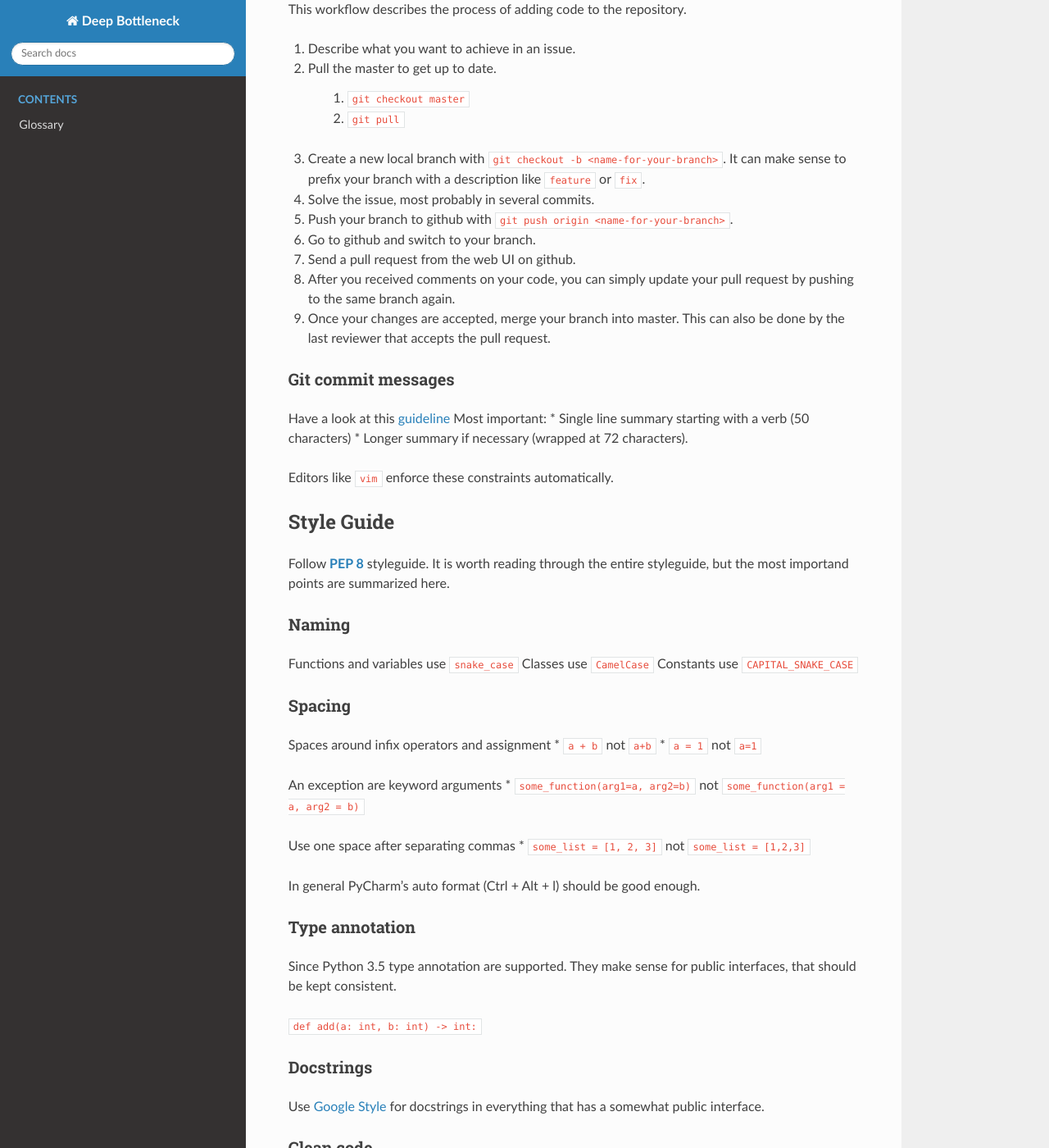
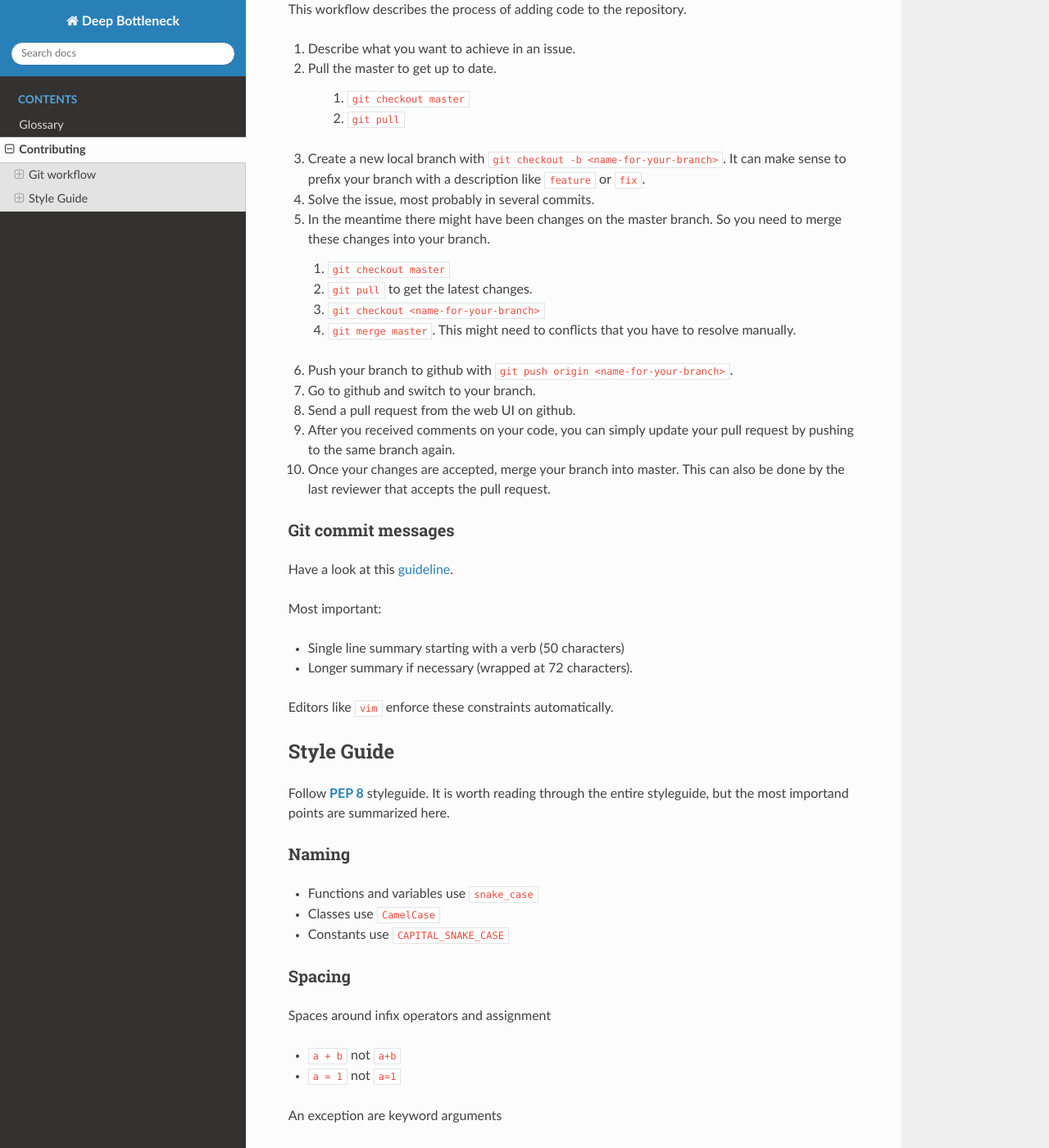
Before and after one commit to neuroinfo-os/deep-bottleneck, a Sphinx documentation site: the page built from docs/contributing.rst, in a window 1280 px wide and 1400 px high, scrolled down 216 px. Shown: the whole window at 82% size. Built offline with Sphinx 7.4.7 and the Read the Docs theme 2.0.0, drawn with Linux system fonts in a browser that asks for light colours; pages that are not in the unit, such as notebooks, are missing from menus; some of the changed text lies outside the part shown.

Commit message:
Update contributing guide

```diff
--- a/docs/contributing.rst
+++ b/docs/contributing.rst
@@ -16,6 +16,15 @@ This workflow describes the process of adding code to the repository.
 #. Create a new local branch with ``git checkout -b <name-for-your-branch>``.
    It can make sense to prefix your branch with a description like ``feature`` or ``fix``.
 #. Solve the issue, most probably in several commits.
+#. In the meantime there might have been changes on the master branch. So you need
+   to merge these changes into your branch.
+
+   #. ``git checkout master``
+   #. ``git pull`` to get the latest changes.
+   #. ``git checkout <name-for-your-branch>``
+   #. ``git merge master``. This might need to conflicts that you have to resolve
+      manually.
+
 #. Push your branch to github with ``git push origin <name-for-your-branch>``.
 #. Go to github and switch to your branch.
 #. Send a pull request from the web UI on github.
@@ -26,8 +35,10 @@ This workflow describes the process of adding code to the repository.
 
 Git commit messages
 -------------------
-Have a look at this `guideline <https://github.com/erlang/otp/wiki/writing-good-commit-messages>`_
+Have a look at this `guideline <https://github.com/erlang/otp/wiki/writing-good-commit-messages>`_.
+
 Most important:
+
 * Single line summary starting with a verb (50 characters)
 * Longer summary if necessary (wrapped at 72 characters).
 
@@ -41,20 +52,23 @@ styleguide, but the most importand points are summarized here.
 
 Naming
 ------
-Functions and variables use ``snake_case``
-Classes use ``CamelCase``
-Constants use ``CAPITAL_SNAKE_CASE``
+* Functions and variables use ``snake_case``
+* Classes use ``CamelCase``
+* Constants use ``CAPITAL_SNAKE_CASE``
 
 Spacing
 -------
 Spaces around infix operators and assignment
+
 * ``a + b`` not ``a+b``
 * ``a = 1`` not ``a=1``
 
 An exception are keyword arguments
+
 * ``some_function(arg1=a, arg2=b)`` not ``some_function(arg1 = a, arg2 = b)``
 
 Use one space after separating commas
+
 * ``some_list = [1, 2, 3]`` not ``some_list = [1,2,3]``
 
 In general PyCharm's auto format (Ctrl + Alt + l) should be good enough.
--- a/docs/index.rst
+++ b/docs/index.rst
@@ -22,7 +22,7 @@ This is just to demonstrate latex.
    :caption: Contents
 
    glossary
-   git_workflow
+   contributing
 
 
 
```
